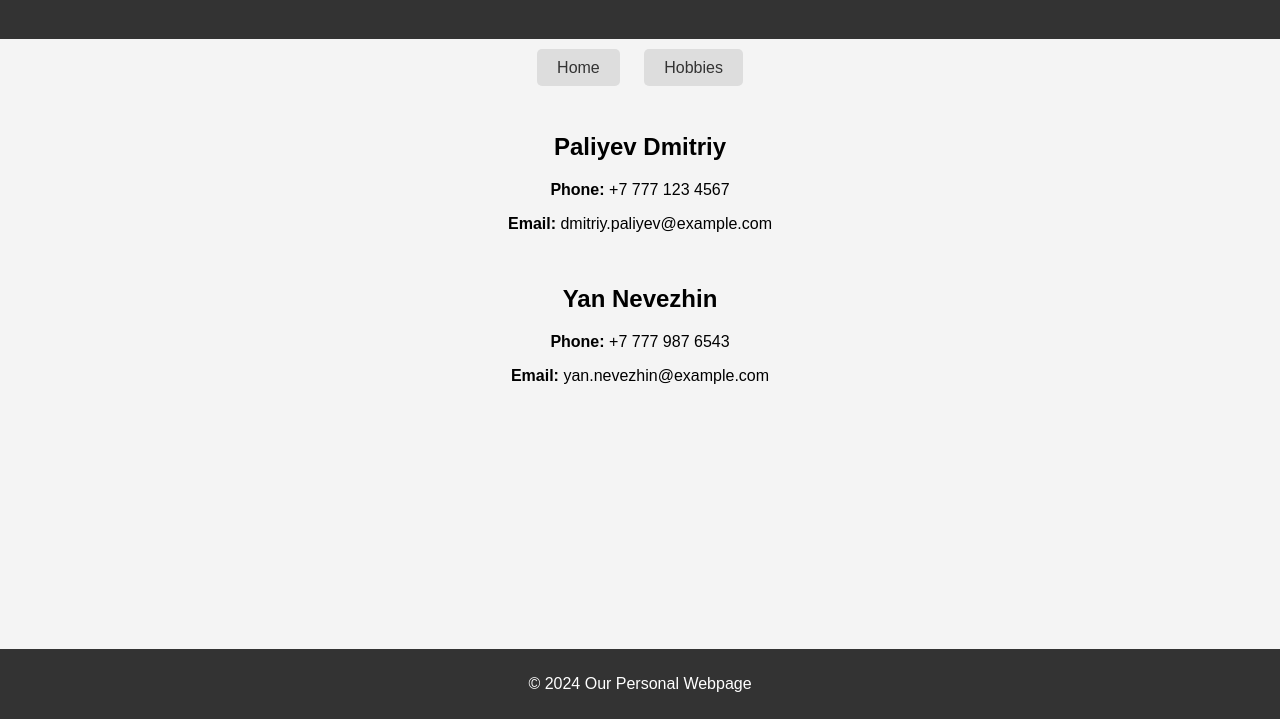
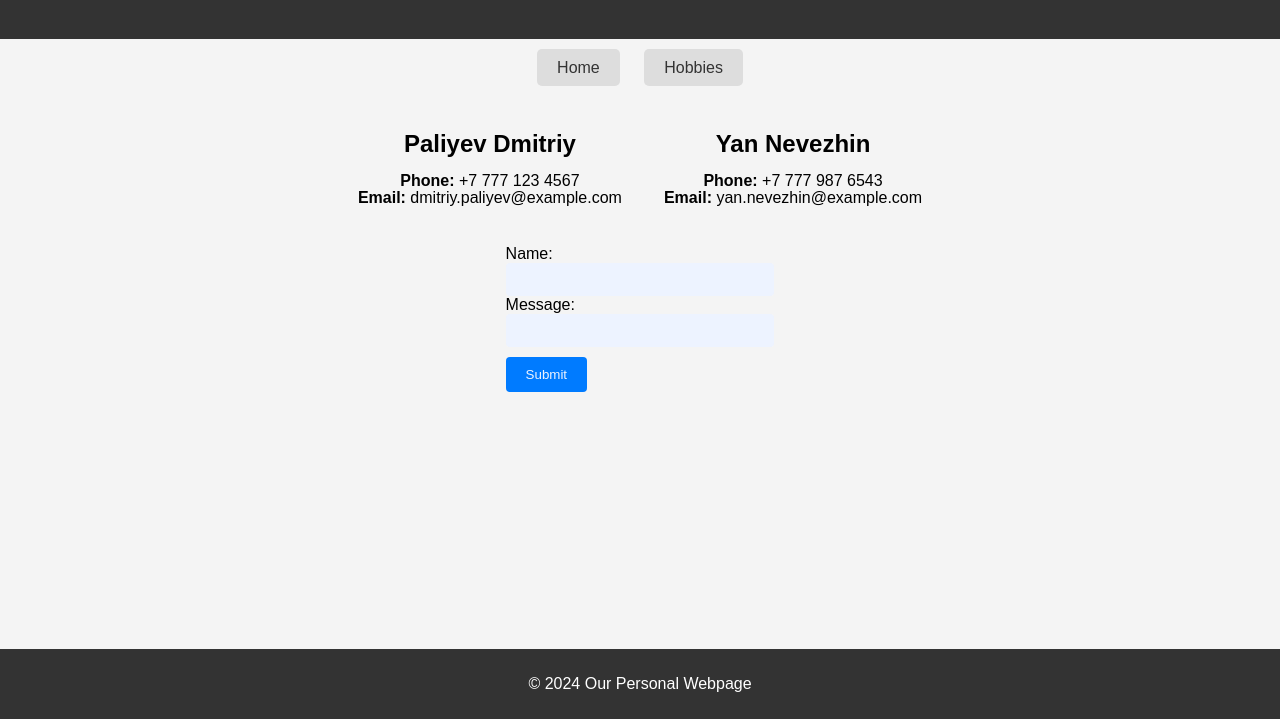
Before and after one commit to Tafg3r/WEB, a plain HTML site: page Assigment1/contactme.html in a window 1280 px wide. Shown: the part 81-800 px from the top of the page. Drawn offline with Linux system fonts and the light colour scheme.

Commit message:
Add form; Add table; Add hrefs

```diff
--- a/Assigment1/contactme.html
+++ b/Assigment1/contactme.html
@@ -12,17 +12,33 @@
   <a href="hobbies.html">Hobbies</a>
 </nav>
 <div class="content">
-  <div class="contact-info-container">
-    <div class="contact-info">
-      <br> <br>
-      <h2>Paliyev Dmitriy</h2>
-      <p><strong>Phone:</strong> +7 777 123 4567</p>
-      <p><strong>Email:</strong> dmitriy.paliyev@example.com</p>
-      <br> <br>
-      <h2>Yan Nevezhin</h2>
-      <p><strong>Phone:</strong> +7 777 987 6543</p>
-      <p><strong>Email:</strong> yan.nevezhin@example.com</p>
-    </div>
+  <br> <br>
+  <div class="contact-info-table">
+
+    <table>
+      <tr>
+        <td> <h2>Paliyev Dmitriy</h2> </td>
+        <td> <h2>Yan Nevezhin</h2> </td>
+      </tr>
+      <tr>
+        <td> <p><strong>Phone:</strong> +7 777 123 4567</p> </td>
+        <td> <p><strong>Phone:</strong> +7 777 987 6543</p> </td>
+      </tr>
+      <tr>
+        <td> <p><strong>Email:</strong> dmitriy.paliyev@example.com</p> </td>
+        <td> <p><strong>Email:</strong> yan.nevezhin@example.com</p> </td>
+      </tr>
+    </table>
+  </div>
+  <br> <br>
+  <div class="contact-info-form">
+    <form action="mailto:dmitriy_yan.common@example.com" method="post" enctype="multipart/form-data" target="_blank" name="contactForm" autocomplete="on">
+      <label for="name">Name:</label>
+      <input type="text" id="name" name="name"> <br>
+      <label for="text">Message:</label>
+      <input type="text" id="text" name="message"> <br>
+      <input type="submit" value="Submit">
+    </form>
   </div>
 </div>
 
--- a/Assigment1/css/style.css
+++ b/Assigment1/css/style.css
@@ -86,9 +86,44 @@ footer {
   align-items: center;
 }
 
-.contact-info-container {
+.contact-info-table {
+  display: flex;
+  justify-content: center;
   align-items: center;
-  justify-items: center;
-  place-items: center;
+}
+
+.contact-info-table table {
+  border-spacing: 40px 5px; /* Горизонтальное расстояние 10px между ячейками и 0px вертикальное расстояние */
+  border-collapse: separate;
   text-align: center;
+  line-height: 10px;
 }
+
+.contact-info-form {
+   display: flex;
+   flex-direction: column; /* Изменить направление на колонку */
+   align-items: center; /* Выравнивание по центру */
+ }
+
+.contact-info-form input[type="text"] {
+  width: 100%;
+  max-width: 300px;
+  padding: 8px;
+  border: 1px solid transparent;
+  border-radius: 4px;
+  background-color: #edf3ff;
+}
+
+.contact-info-form input[type="submit"] {
+  margin-top: 10px;
+  padding: 10px 20px;
+  border: none;
+  background-color: #007BFF;
+  color: #edf3ff;
+  border-radius: 4px;
+  cursor: pointer;
+}
+
+.contact-info-form input[type="submit"]:hover {
+  background-color: #0056b3;
+}
```
Also changed, not shown: Assigment1/hobbies.html (+16 -4 lines), Assigment1/home.html (+2 -2 lines).
